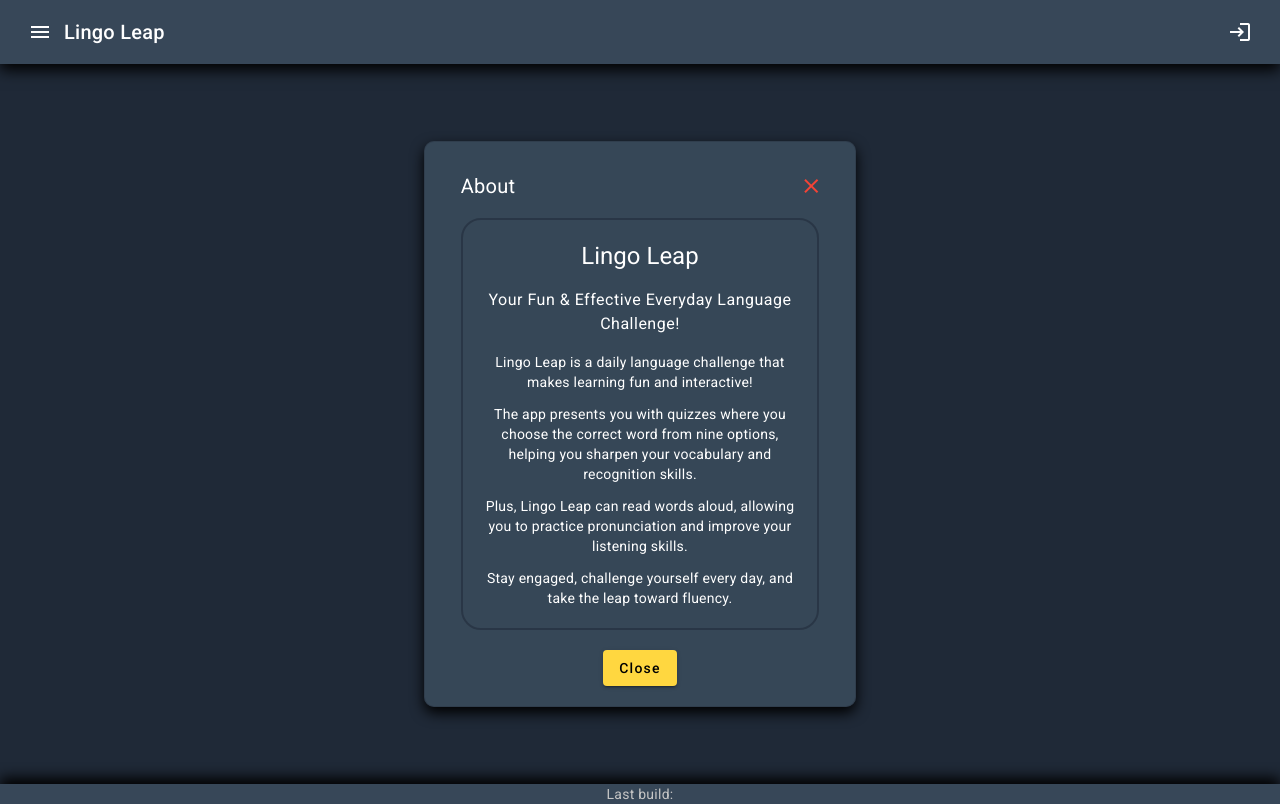
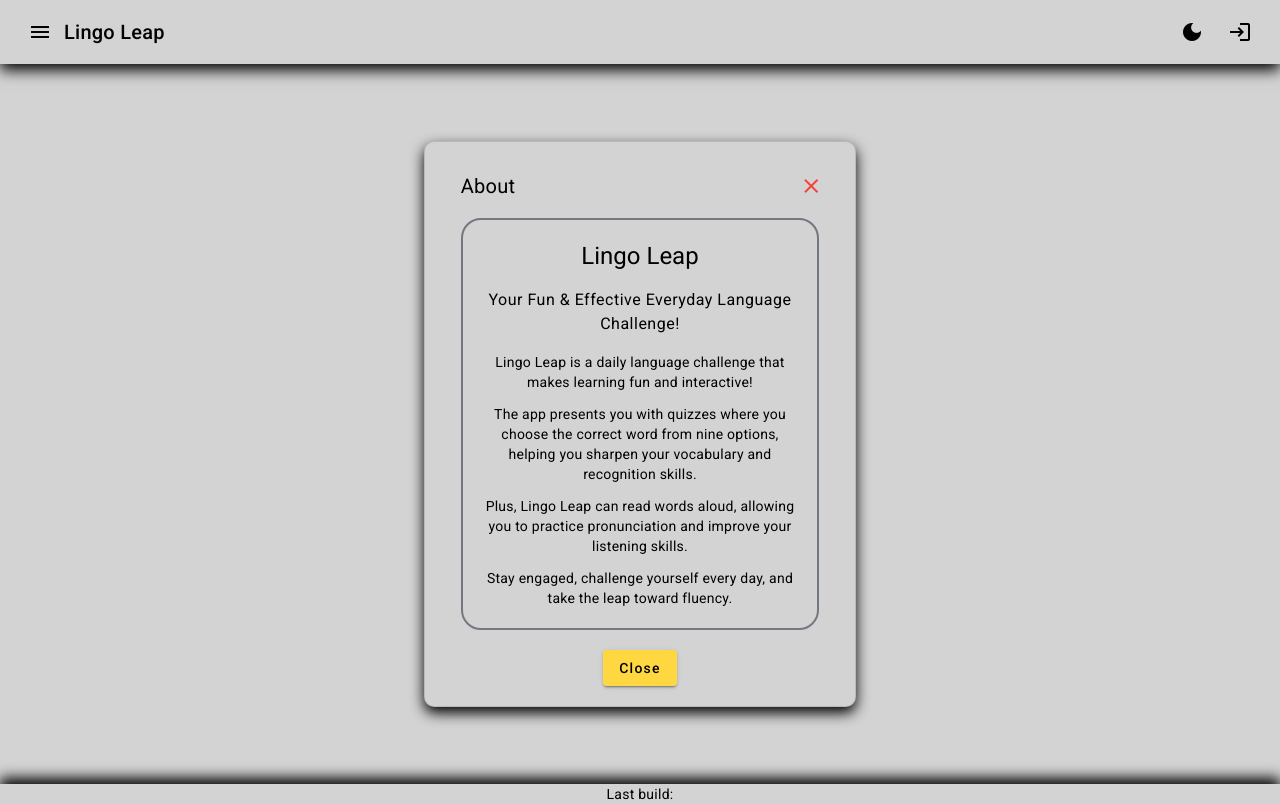
Before and after one commit to jakub-chyla/Lingo-Leap, an Angular app in the folder Lingoleap - FE/: page /about in a window 1280 px wide. Built offline with nearby package versions, Linux system fonts and the light colour scheme; no server answers.

Commit message:
added darkmore

```diff
--- a/Lingoleap - FE/src/app/page/footer/footer.component.html
+++ b/Lingoleap - FE/src/app/page/footer/footer.component.html
@@ -1 +1 @@
-<p class="component-bg-global footer">Last build: {{lastUpdate}}</p>
+<p class="footer">Last build: {{lastUpdate}}</p>
--- a/Lingoleap - FE/src/app/page/footer/footer.component.scss
+++ b/Lingoleap - FE/src/app/page/footer/footer.component.scss
@@ -1,5 +1,4 @@
 .footer{
   box-shadow: 0 -6px 14px rgba(0, 0, 0, 1);
   margin:  0 0 0 0 !important;
-  color: #c5c5c5
 }
--- a/Lingoleap - FE/src/app/page/top-bar/top-bar.component.html
+++ b/Lingoleap - FE/src/app/page/top-bar/top-bar.component.html
@@ -1,22 +1,22 @@
-<mat-toolbar class="topBar component-bg-global">
+<mat-toolbar class="topBar">
   <button mat-icon-button [matMenuTriggerFor]="menu">
     <mat-icon>menu</mat-icon>
   </button>
   <mat-menu class="menu" #menu="matMenu">
     <button
-      style="color: white !important; display: flex; align-items: center;" mat-menu-item
+      mat-menu-item
       (click)="navigateToPricing()">
-      <mat-icon style="color: white; margin-right: 8px;">shopping_cart</mat-icon>
+      <mat-icon >shopping_cart</mat-icon>
       Pricing
     </button>
     <button
-      style="color: white !important; display: flex; align-items: center;"
+
       mat-menu-item (click)="navigateToAbout()">
       <mat-icon style="color: white; margin-right: 8px;">info</mat-icon>
       About
     </button>
     <button *ngIf="isAdmin"
-            style="color: white !important; display: flex; align-items: center;"
+
             mat-menu-item (click)="navigateToAdmin()">
       <mat-icon style="color: white; margin-right: 8px;">person</mat-icon>
       Admin
@@ -25,6 +25,16 @@
   <div class="cursor-pointer"><a (click)="navigateToMain()">Lingo Leap</a></div>
   <span class="icon-spacer"></span>
   {{ this.user?.username }}
+  <button *ngIf="!darkMode" mat-icon-button
+          matTooltip="Light mode"
+          (click)="switchMode()">
+    <mat-icon>light_mode</mat-icon>
+  </button>
+  <button *ngIf="darkMode" mat-icon-button
+          matTooltip="Dark mode"
+          (click)="switchMode()">
+    <mat-icon>dark_mode</mat-icon>
+  </button>
   <button *ngIf="this.user?.token === undefined || this.user?.token === null" mat-icon-button
           matTooltip="Log in"
           (click)="navigateToLogin()">
--- a/Lingoleap - FE/src/app/page/top-bar/top-bar.component.scss
+++ b/Lingoleap - FE/src/app/page/top-bar/top-bar.component.scss
@@ -1,6 +1,7 @@
 .topBar {
+  background-color: var(--background-color);
+  color: var(--text-color);
   box-shadow: 0 6px 14px rgba(0, 0, 0, 1);
-  color: white;
 }
 
 .icon-spacer {
--- a/Lingoleap - FE/src/app/page/top-bar/top-bar.component.ts
+++ b/Lingoleap - FE/src/app/page/top-bar/top-bar.component.ts
@@ -28,6 +28,7 @@
 export class TopBarComponent implements OnInit {
   user?: User | null;
   isAdmin= false;
+  darkMode = true;
 
   constructor(private router: Router,
               private userService: UserService,
@@ -54,8 +55,6 @@
     this.userService.logOut();
   }
 
-
-
   demo(): void {
     this.userService.demo().subscribe((result) => {
       console.log(result);
@@ -66,6 +65,16 @@
     this.userService.open().subscribe((result) => {
       console.log(result);
     })
+  }
+
+  switchMode(): void {
+    const body = document.body;
+    this.darkMode = !this.darkMode;
+    if (this.darkMode) {
+      body.classList.add('dark-theme');
+    } else {
+      body.classList.remove('dark-theme');
+    }
   }
 
   navigateToLogin(): void {
--- a/Lingoleap - FE/src/environments/environment.prod.ts
+++ b/Lingoleap - FE/src/environments/environment.prod.ts
@@ -1,5 +1,5 @@
 export const environment = {
   production: true,
-  // domain: 'http://srv10.mikr.us:20201'
-  domain: 'https://api.lingo-leap.pl'
+  domain: 'http://srv10.mikr.us:20201'
+  // domain: 'https://api.lingo-leap.pl'
 };
--- a/Lingoleap - FE/src/styles.scss
+++ b/Lingoleap - FE/src/styles.scss
@@ -6,25 +6,32 @@
 }
 body {
   margin: 0; font-family: Roboto, "Helvetica Neue", sans-serif;
-  background: #1F2937;
-  color: white;
+  background: var(--background-color);
+  color: var(--text-color);
   text-align: center;
 }
 
-/* styles.css */
-.component-bg-global {
-  background: rgba(68, 87, 106, 0.66) !important;
+:root {
+  --background-color: #d3d3d3;
+  --text-color: #000000;
 }
 
-.card {
-  @extend .component-bg-global;
-  border-radius: 10px !important;
-  box-shadow: 0 6px 14px rgba(0, 0, 0, 1) !important;
-  padding: 20px !important;
-  margin: 20px auto !important;
+.dark-theme {
+  --background-color: #1f2937;
+  --text-color: #ffffff;
 }
+
 
 .word {
   font-weight: bold !important;
   font-size: 22px !important;
 }
+
+.card {
+  border-radius: 10px !important;
+  box-shadow: 0 6px 14px rgba(0, 0, 0, 1) !important;
+  padding: 20px !important;
+  margin: 20px auto !important;
+  background-color: var(--background-color) !important;
+  color: var(--text-color);
+}
```
